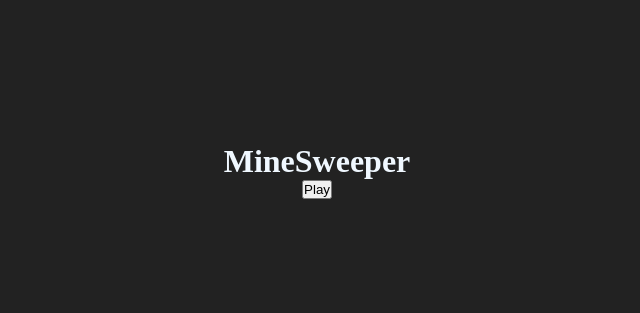
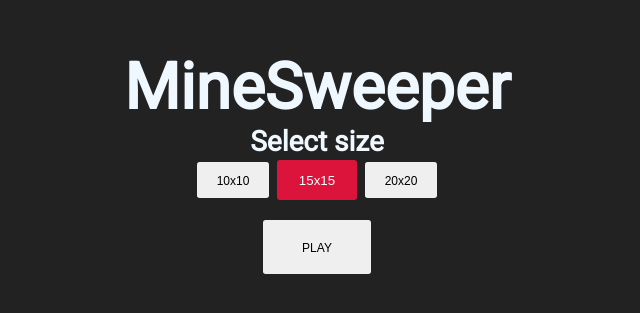
Before and after one commit to fazcue/minesweeperGame, a Next.js app: page / in a window 1280 px wide. Shown: the part 229-542 px from the top of the page, without its empty margins (323-963 px from the left). Built offline with nearby package versions, Linux system fonts and the light colour scheme.

Commit message:
Add Options component + google font + styles

```diff
--- a/src/app/globals.css
+++ b/src/app/globals.css
@@ -3,7 +3,7 @@ body {
   max-width: 100vw;
   height: 100vh;
   background-color: #222;
-  color: aliceblue
+  color: aliceblue;
 }
 
 * {
@@ -19,3 +19,11 @@ body {
   align-items: center;
   min-height: 100vh;
 }
+
+h1 {
+  font-size: 64px;
+}
+
+h2 {
+  font-size: 28px;
+}
--- a/src/app/layout.tsx
+++ b/src/app/layout.tsx
@@ -1,4 +1,5 @@
 import type { Metadata } from 'next'
+import { Roboto } from 'next/font/google'
 import './globals.css'
 
 export const metadata: Metadata = {
@@ -6,13 +7,19 @@ export const metadata: Metadata = {
 	description: 'Generated by create next app',
 }
 
+const roboto = Roboto({
+	weight: '400',
+	subsets: ['latin'],
+	display: 'swap',
+})
+
 export default function RootLayout({
 	children,
 }: {
 	children: React.ReactNode
 }) {
 	return (
-		<html lang="en">
+		<html lang="en" className={roboto.className}>
 			<body>{children}</body>
 		</html>
 	)
--- a/src/app/page.tsx
+++ b/src/app/page.tsx
@@ -2,28 +2,15 @@
 
 import useStore from '@/store/store'
 import Board from '@/components/Board/Board'
+import Options from '@/components/Options/Options'
 
 export default function Home() {
-	const { playing, togglePlaying, generateNewBoard } = useStore(
-		(state) => state
-	)
-
-	const startGame = () => {
-		generateNewBoard()
-		togglePlaying()
-	}
+	const { playing } = useStore((state) => state)
 
 	return (
 		<div className="container" onContextMenu={(e) => e.preventDefault()}>
 			<h1>MineSweeper</h1>
-
-			{!playing ? (
-				<>
-					<button onClick={startGame}>Play</button>
-				</>
-			) : (
-				<Board />
-			)}
+			{!playing ? <Options /> : <Board />}
 		</div>
 	)
 }
--- /dev/null
+++ b/src/components/Options/Options.module.css
@@ -0,0 +1,39 @@
+.sizeButton {
+    width: 80px;
+    height: 40px;
+    margin: 2px;
+    cursor: pointer;
+    border: 0px;
+    border-radius: 3px;
+    transition: 0.2s;
+    scale: 0.9;
+}
+
+.sizeButton:hover {
+    background-color:crimson;
+    color: white;
+    scale: 1.0;
+}
+
+.selected {
+    background-color:crimson;
+    color: white;
+    scale: 1;
+}
+
+.playButton {
+    width: 120px;
+    height: 60px;
+    margin: 15px;
+    cursor: pointer;
+    border: 0px;
+    border-radius: 3px;
+    transition: 0.2s;
+    scale: 0.9;
+}
+
+.playButton:hover {
+    background-color:darkcyan;
+    color: white;
+    scale: 1.0;
+}
--- /dev/null
+++ b/src/components/Options/Options.tsx
@@ -0,0 +1,52 @@
+import useStore from '@/store/store'
+import styles from './Options.module.css'
+
+export default function Options() {
+	const { togglePlaying, generateNewBoard, setBoardSize, boardSize } =
+		useStore((state) => state)
+
+	const startGame = () => {
+		generateNewBoard()
+		togglePlaying()
+	}
+
+	const changeBoardSize = (rows: number, columns: number) => {
+		setBoardSize({ rows, columns })
+	}
+
+	return (
+		<>
+			<h2>Select size</h2>
+			<div>
+				<button
+					onClick={() => changeBoardSize(10, 10)}
+					className={`${styles.sizeButton} ${
+						boardSize.rows === 10 && styles.selected
+					}`}
+				>
+					10x10
+				</button>
+				<button
+					onClick={() => changeBoardSize(15, 15)}
+					className={`${styles.sizeButton} ${
+						boardSize.rows === 15 && styles.selected
+					}`}
+				>
+					15x15
+				</button>
+				<button
+					onClick={() => changeBoardSize(20, 20)}
+					className={`${styles.sizeButton} ${
+						boardSize.rows === 20 && styles.selected
+					}`}
+				>
+					20x20
+				</button>
+			</div>
+
+			<button onClick={startGame} className={styles.playButton}>
+				PLAY
+			</button>
+		</>
+	)
+}
--- a/src/store/store.tsx
+++ b/src/store/store.tsx
@@ -8,6 +8,7 @@ interface IStore {
 	mines: Mines
 	board: Cell[][]
 	togglePlaying: () => void
+	setBoardSize: (boardSize: BoardSize) => void
 	setMines: (mines: Mines) => void
 	setBoard: (board: Cell[][]) => void
 	generateNewBoard: () => void
@@ -19,6 +20,7 @@ const useStore = create<IStore>((set, get) => ({
 	boardSize: { rows: 15, columns: 15 },
 	mines: { total: 30, discovered: 0 },
 	board: [],
+	setBoardSize: (boardSize) => set({ boardSize }),
 	setMines: (mines) => set({ mines }),
 	setBoard: (board) => set({ board }),
 	generateNewBoard: () =>
```
